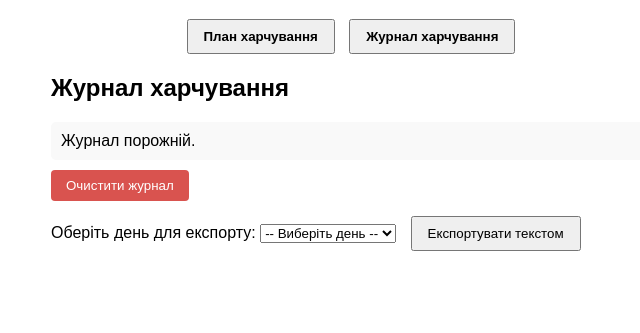
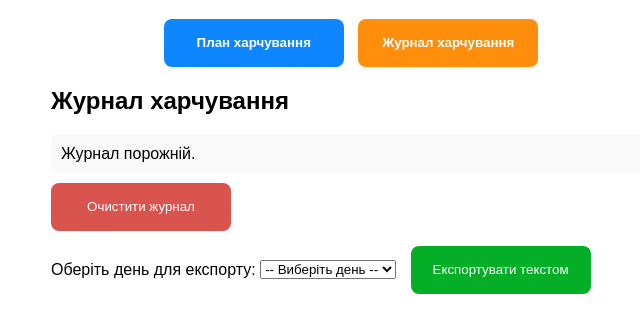
Before and after one commit to OlehStarko/meal-planner, a plain HTML site: page index.html in a window 1280 px wide. Both pictures are taken after a click on the button "Журнал харчування". Shown: the part 61-394 px from the top of the page, without its empty margins (289-929 px from the left). Drawn offline with Linux system fonts and the light colour scheme.

Commit message:
Update index.html

```diff
--- a/index.html
+++ b/index.html
@@ -5,14 +5,45 @@
 <meta name="viewport" content="width=device-width, initial-scale=1" />
 <title>План харчування</title>
 <style>
+  .menu-planner{
+    width:180px;
+    height: 48px;
+    background-color:#0D86FF;
+    border: none;
+    border-radius: 8px;
+    color: #ffffff;
+  }
+  .menu-journal{
+    width:180px;
+    height: 48px;
+    background-color:#ff8e0d;
+    border: none;
+    border-radius: 8px;
+    color: #ffffff;
+  }
+  .export-text-btn{
+    width:180px;
+    height: 48px;
+    background-color:#05ae27;
+    border: none;
+    border-radius: 8px;
+    color: #ffffff;
+    cursor: pointer;
+  }
+  #export-text-btn:hover {
+    background-color: #069021;
+  }
   body {
     font-family: Arial, sans-serif;
     max-width: 600px;
     margin: 20px auto;
     padding: 0 10px;
+
+
   }
   h1 {
     text-align: center;
+
   }
   nav {
     margin-bottom: 15px;
@@ -98,10 +129,14 @@
   #clear-journal-btn {
     background-color: #d9534f;
     color: white;
+    width:180px;
+    height: 48px;
+
     border: none;
-    padding: 8px 15px;
+    border-radius: 8px;
+    color: #ffffff;
     cursor: pointer;
-    border-radius: 4px;
+
     margin-top: 10px;
   }
   #clear-journal-btn:hover {
@@ -113,6 +148,7 @@
       padding-right: 25px;
     }
   }
+
 </style>
 </head>
 <body>
@@ -120,8 +156,8 @@
 <h1>План харчування</h1>
 
 <nav>
-  <button id="menu-planner">План харчування</button>
-  <button id="menu-journal">Журнал харчування</button>
+  <button class="menu-planner" id="menu-planner">План харчування</button>
+  <button class="menu-journal" id="menu-journal">Журнал харчування</button>
 </nav>
 
 <div id="planner-section">
@@ -144,7 +180,7 @@
     <select id="export-day-select">
       <option value="">-- Виберіть день --</option>
     </select>
-    <button id="export-text-btn" style="margin-left:10px; padding:8px 15px;">Експортувати текстом</button>
+    <button class="export-text-btn" id="export-text-btn" style="margin-left:10px; padding:8px 15px;">Експортувати текстом</button>
   </div>
 </div>
 
```
